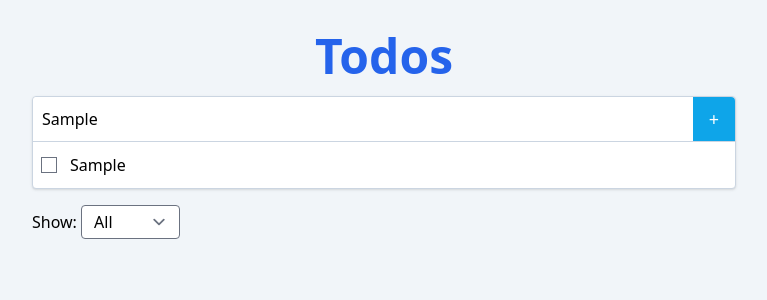
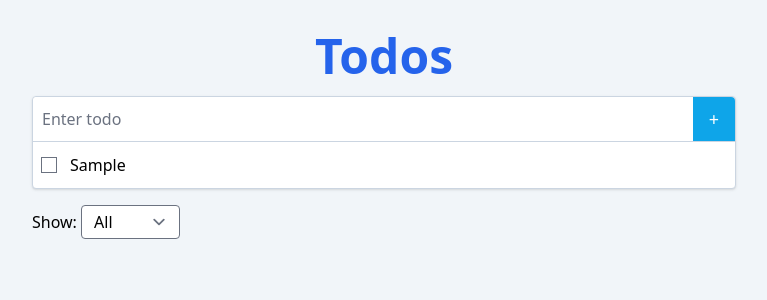
Before and after one commit to anotherssa/todo-react, a React (Vite) app: page / in a window 1280 px wide. Both pictures are taken after typing "Sample" into the empty fields and a click on the button "Add". Shown: the top 300 px of the page, without its empty margins (256-1023 px from the left). Built offline with nearby package versions, Linux system fonts and the light colour scheme.

Commit message:
Refactor state managment using the reducer and context

```diff
--- a/src/App.jsx
+++ b/src/App.jsx
@@ -1,77 +1,11 @@
-import { useState } from 'react';
-import useLocalStorage from './hooks/useLocalStorage';
-import AddTodo from './components/AddTodo';
-import TodoItem from './components/TodoItem';
+import { TodosProvider } from './hooks/todosContext';
+import TodoApp from './components/TodoApp';
 
 function App() {
-  const [todos, setTodos] = useLocalStorage('todos', []);
-  const [filter, setFilter] = useState('all');
-  let visibleTodos = todos;
-
-  function handleToggle(id, nextDone) {
-    setTodos(prevTodos => prevTodos.map(todo => todo.id === id ?  { ...todo, done: nextDone } : todo));
-  }
-
-  function handleUpdate(id, nextText) {
-    setTodos(prevTodos => prevTodos.map(todo => todo.id === id ? { ...todo, text: nextText } : todo));
-  }
-
-  function handleDelete(id) {
-    setTodos(prevTodos => prevTodos.filter(todo => todo.id !== id));
-  }
-
-  function addTodo(newTodoText) {
-    if (newTodoText == '') {
-      return;
-    }
-
-    const newTodo = {
-      id: crypto.randomUUID(),
-      text: newTodoText,
-      done: false,
-    };
-
-    setTodos(prevTodos => [...prevTodos, newTodo]);
-  }
-
-  if (filter === 'active') {
-    visibleTodos = todos.filter(todo => !todo.done)
-  } else if (filter === 'done') {
-    visibleTodos = todos.filter(todo => todo.done)
-  }
-
   return (
-    <div className="max-w-3xl mx-auto p-4 md:p-8">
-      <h1 className="text-center text-5xl font-bold text-blue-600 mb-4">Todos</h1>
-
-      <div className="mb-4 border border-slate-300 rounded bg-white shadow">
-        <AddTodo onAddTodo={addTodo} />
-        {visibleTodos.map(todo =>
-          <TodoItem
-            key={todo.id}
-            todo={todo}
-            onToggle={handleToggle}
-            onUpdate={handleUpdate}
-            onDelete={handleDelete}
-          />
-        )}
-      </div>
-
-
-      <div>
-        <label htmlFor="filter">Show: </label>
-        <select
-          id="filter"
-          className="py-1 rounded"
-          value={filter}
-          onChange={e => setFilter(e.target.value)}
-        >
-          <option value="all">All</option>
-          <option value="active">Active</option>
-          <option value="done">Done</option>
-        </select>
-      </div>
-    </div>
+    <TodosProvider>
+      <TodoApp />
+    </TodosProvider>
   )
 }
 
--- a/src/components/AddTodo.jsx
+++ b/src/components/AddTodo.jsx
@@ -1,8 +1,11 @@
 import { useState } from 'react';
+import { useTodosDispatch } from '../hooks/todosContext';
+import { createTodo } from '../utils/utils';
 
 
 export default function AddTodo({ onAddTodo }) {
   const [newTodoText, setNewTodoText] = useState('');
+  const dispatch = useTodosDispatch();
 
   return (
     <div className="flex border-b border-slate-300">
@@ -14,7 +17,7 @@ export default function AddTodo({ onAddTodo }) {
         onChange={e => setNewTodoText(e.target.value)}
         onKeyDown={e => {
           if (e.code == 'Enter') {
-            onAddTodo(newTodoText);
+            dispatch({ type: 'added', ...createTodo(newTodoText) });
             setNewTodoText('');
           }
         }}
@@ -23,7 +26,11 @@ export default function AddTodo({ onAddTodo }) {
       <button
         title="Add"
         className="ml-[1px] py-2 px-4 rounded-tr bg-sky-500 hover:bg-sky-600 text-lg text-white"
-        onClick={() => onAddTodo(newTodoText)}>+</button>
+        onClick={() => {
+          dispatch({ type: 'added', ...createTodo(newTodoText) });
+          setNewTodoText('');
+        }}
+        >+</button>
     </div>
   );
 }
--- /dev/null
+++ b/src/components/TodoApp.jsx
@@ -0,0 +1,42 @@
+import { useState } from 'react';
+import { useTodos } from '../hooks/todosContext';
+
+import AddTodo from './AddTodo';
+import TodoList from './TodoList';
+
+export default function TodoApp() {
+  const todos = useTodos();
+  const [filter, setFilter] = useState('all');
+  let visibleTodos = todos;
+
+  if (filter === 'active') {
+    visibleTodos = todos.filter(todo => !todo.done);
+  } else if (filter === 'done') {
+    visibleTodos = todos.filter(todo => todo.done);
+  }
+
+  return (
+    <div className="max-w-3xl mx-auto p-4 md:p-8">
+      <h1 className="text-center text-5xl font-bold text-blue-600 mb-4">Todos</h1>
+
+      <div className="mb-4 border border-slate-300 rounded bg-white shadow">
+        <AddTodo />
+        <TodoList todos={visibleTodos} />
+      </div>
+
+      <div>
+        <label htmlFor="filter">Show: </label>
+        <select
+          id="filter"
+          className="py-1 rounded"
+          value={filter}
+          onChange={e => setFilter(e.target.value)}
+        >
+          <option value="all">All</option>
+          <option value="active">Active</option>
+          <option value="done">Done</option>
+        </select>
+      </div>
+    </div>
+  );
+}
--- a/src/components/TodoItem.jsx
+++ b/src/components/TodoItem.jsx
@@ -1,11 +1,13 @@
 import { useState, useRef, useEffect } from 'react';
 import clsx from 'clsx';
+import { useTodosDispatch } from '../hooks/todosContext';
 
-function TodoItem({ todo, onToggle, onUpdate, onDelete }) {
+function TodoItem({ todo }) {
   const { id, done } = todo;
   const [text, setText] = useState(todo.text);
   const [isEditing, setIsEditing] = useState(false);
   const inputRef = useRef(null);
+  const dispatch = useTodosDispatch();
 
   useEffect(() => {
     inputRef.current?.focus();
@@ -13,7 +15,11 @@ function TodoItem({ todo, onToggle, onUpdate, onDelete }) {
 
   return (
     <div className={clsx('group flex items-center	p-2 border-b border-slate-300 last:border-0', done && 'is-done')}>
-      <input type="checkbox" checked={done} onChange={e => onToggle(id, e.target.checked)} />
+      <input
+        type="checkbox"
+        checked={done}
+        onChange={e => dispatch({ type: 'changed', todo: { ...todo, done: e.target.checked } })}
+      />
       {!isEditing &&
         <div
           className="mx-2 py-[3px] pl-[5px] w-full group-[.is-done]:line-through group-[.is-done]:text-neutral-400"
@@ -30,18 +36,21 @@ function TodoItem({ todo, onToggle, onUpdate, onDelete }) {
           value={text}
           onChange={e => setText(e.target.value)}
           onBlur={() => {
-            onUpdate(id, text);
+            dispatch({ type: 'changed', todo: { ...todo, text } });
             setIsEditing(false);
           }}
           onKeyDown={e => {
             if (e.code == 'Enter') {
-              onUpdate(id, text);
+              dispatch({ type: 'changed', todo: { ...todo, text } });
               setIsEditing(false);
             }
           }}
         />
       }
-      <button onClick={() => onDelete(id)} className="opacity-0 text-lg font-bold text-rose-700 group-hover:opacity-100 transition-opacity duration-500">×</button>
+      <button
+        onClick={() => dispatch({ type: 'deleted', id })}
+        className="opacity-0 text-lg font-bold text-rose-700 group-hover:opacity-100 transition-opacity duration-500"
+      >×</button>
     </div>
   )
 }
--- /dev/null
+++ b/src/components/TodoList.jsx
@@ -0,0 +1,7 @@
+import TodoItem from "./TodoItem";
+
+export default function TodoList({ todos }) {
+  return (
+    <>{todos.map(todo => <TodoItem  key={todo.id} todo={todo} /> )}</>
+  );
+}
--- /dev/null
+++ b/src/hooks/todosContext.jsx
@@ -0,0 +1,56 @@
+import { createContext, useContext, useReducer, useEffect } from 'react';
+
+const TodosContext = createContext(null);
+
+const TodosDispatchContext = createContext(null);
+
+export function TodosProvider({ children }) {
+  const [todos, dispatch] = useReducer(todosReducer, JSON.parse(localStorage.getItem('todos')) ?? []);
+
+  useEffect(() => {
+    localStorage.setItem('todos', JSON.stringify(todos))
+  }, [todos]);
+
+  return (
+    <TodosContext.Provider value={todos}>
+      <TodosDispatchContext.Provider value={dispatch}>
+        {children}
+      </TodosDispatchContext.Provider>
+    </TodosContext.Provider>
+  );
+}
+
+export function useTodos() {
+  return useContext(TodosContext);
+}
+
+export function useTodosDispatch() {
+  return useContext(TodosDispatchContext);
+}
+
+function todosReducer(todos, action) {
+  switch (action.type) {
+    case 'added': {
+      return [...todos, {
+        id: action.id,
+        text: action.text,
+        done: false,
+      }];
+    }
+    case 'changed': {
+      return todos.map(todo => {
+        if (todo.id === action.todo.id) {
+          return action.todo;
+        }
+
+        return todo;
+      });
+    }
+    case 'deleted': {
+      return todos.filter(todo => todo.id !== action.id)
+    }
+    default: {
+      throw Error(`Unknown action ${action.type}`);
+    }
+  }
+}
--- /dev/null
+++ b/src/utils/utils.js
@@ -0,0 +1,7 @@
+export function createTodo(text) {
+  return {
+      id: crypto.randomUUID(),
+      text,
+      done: false,
+  }
+}
```
